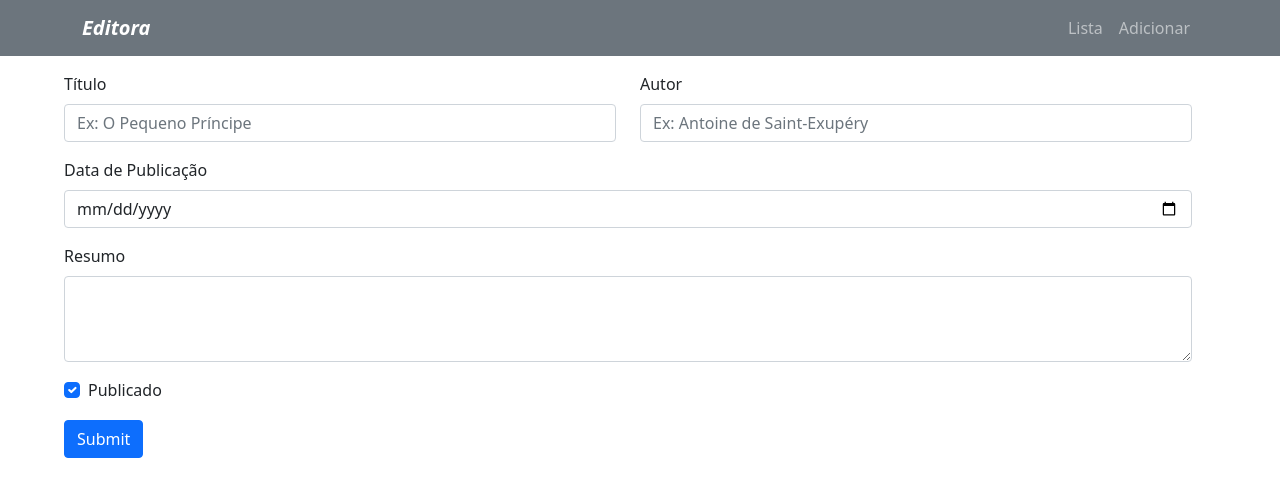
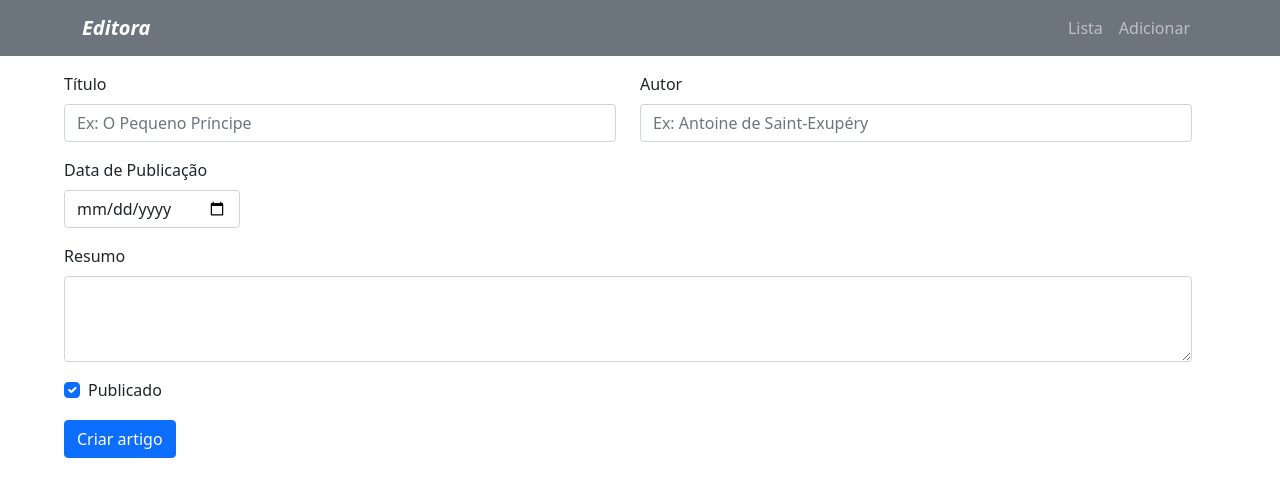
Before and after one commit to Hironha/dev-web-trabalho-03, a React (Create React App) app in the folder editora-gui/: page /add in a window 1280 px wide. Shown: the top 496 px of the page. Built offline with nearby package versions, Linux system fonts and the light colour scheme.

Commit message:
:lipstick: update css and remove view item

```diff
--- a/editora-gui/src/components/ArticleForm/index.tsx
+++ b/editora-gui/src/components/ArticleForm/index.tsx
@@ -19,6 +19,7 @@ const INIT_ARTICLE_VALUES: ArticleFormValues = {
   summary: "",
   published: true,
 };
+
 
 const ArticleForm = (): JSX.Element => {
   const [articleValues, setArticleValues] = useState<ArticleFormValues>(INIT_ARTICLE_VALUES);
@@ -85,10 +86,12 @@ const ArticleForm = (): JSX.Element => {
         </Form.Group>
       </Row>
 
-      <Row className={`mb-3 ${classes["row"]}`}>
+      <Row className={`mb-3 ${classes["row"]} ${classes["date-input"]}`}>
         <Form.Group as={Col} controlId="articlePublished">
           <Form.Label>Data de Publicação</Form.Label>
-          <Form.Control type="date" onBlur={publishedAtBlurHandler} />
+          <Form.Control
+          type="date"
+          onBlur={publishedAtBlurHandler} />
         </Form.Group>
       </Row>
 
@@ -111,7 +114,7 @@ const ArticleForm = (): JSX.Element => {
       </Row>
 
       <Button variant="primary" type="submit">
-        Submit
+        Criar artigo
       </Button>
     </Form>
   );
--- a/editora-gui/src/components/ArticleForm/styles.module.css
+++ b/editora-gui/src/components/ArticleForm/styles.module.css
@@ -7,3 +7,7 @@
 .row  {
   max-width: 100%;
 }
+
+.date-input {
+  max-width: 200px;
+}
--- a/editora-gui/src/pages/ListArticles/index.tsx
+++ b/editora-gui/src/pages/ListArticles/index.tsx
@@ -91,7 +91,6 @@ const ListArticles = (): JSX.Element => {
                     <Dropdown.Item onClick={deleteArticleHandler(article.id)}>
                       Excluir
                     </Dropdown.Item>
-                    <Dropdown.Item>Visualizar</Dropdown.Item>
                   </DropdownButton>
                 </td>
               </tr>
```
